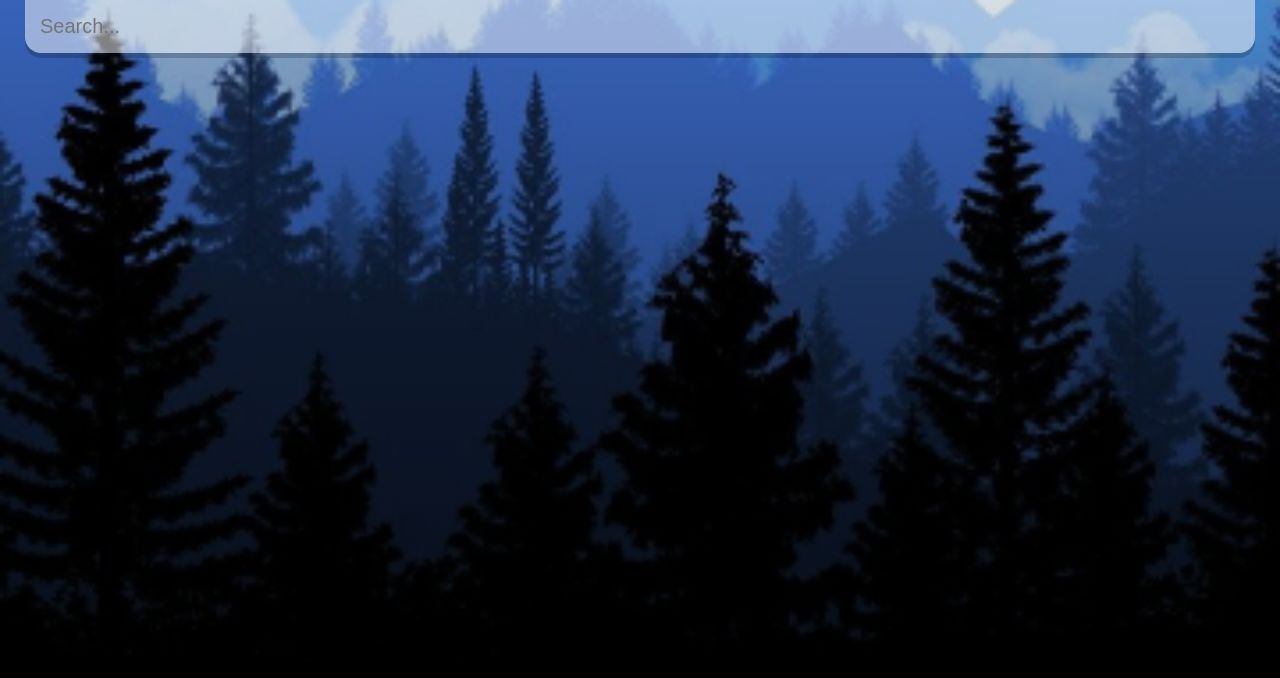
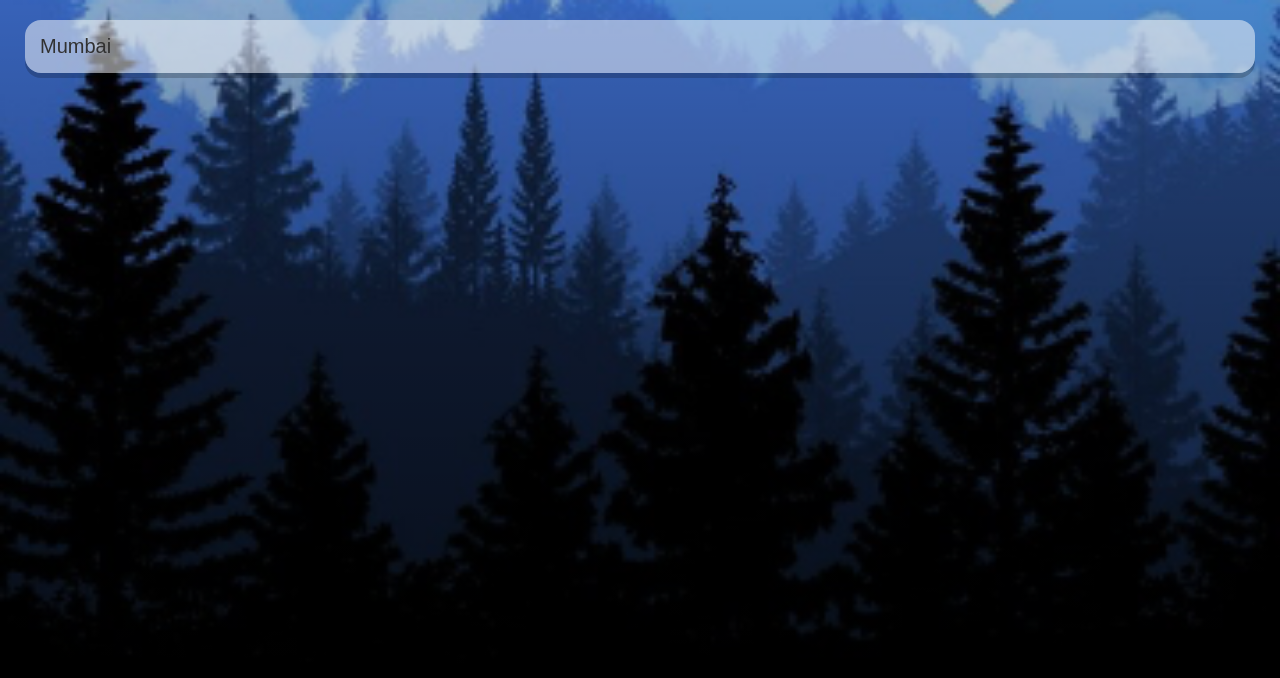
Before and after one commit to roshanchilap/weather-app, a React (Create React App) app: page / in a window 1280 px wide. Shown: the top 678 px of the page. Built offline with nearby package versions, Linux system fonts and the light colour scheme.

Commit message:
deploy my react app to github pages

```diff
--- a/src/App.js
+++ b/src/App.js
@@ -5,7 +5,7 @@ const api = {
 };
 
 function App() {
-  const [query, setQuery] = useState("");
+  const [query, setQuery] = useState("Mumbai");
   const [weather, setWeather] = useState({});
   const key = process.env.REACT_APP_API_KEY;
   const search = (evt) => {
@@ -68,7 +68,7 @@ function App() {
           <input
             type="text"
             className="search-bar"
-            placeholder="Search..."
+            placeholder="Weather in your city..."
             onChange={(e) => setQuery(e.target.value)}
             value={query}
             onKeyPress={search}
--- a/src/index.css
+++ b/src/index.css
@@ -35,14 +35,15 @@ main {
   display: block;
   width: 100%;
   padding: 15px;
-
+  position: relative;
+  top: 20px;
   appearance: none;
   background: none;
   border: none;
   outline: none;
 
   background-color: rgba(255, 255, 255, 0.5);
-  border-radius: 0px 0px 16px 16px;
+  border-radius: 16px 16px 16px 16px;
   margin-top: -25px;
 
   box-shadow: 0px 5px rgba(0, 0, 0, 0.2);
@@ -63,6 +64,12 @@ main {
   font-weight: 500;
   text-align: center;
   text-shadow: 3px 3px rgba(50, 50, 70, 0.5);
+  position: relative;
+  top: 30px;
+}
+.date {
+  position: relative;
+  top: 30px;
 }
 
 .location-box .date {
@@ -76,6 +83,8 @@ main {
 
 .weather-box {
   text-align: center;
+  position: relative;
+  top: 20px;
 }
 
 .weather-box .temp {
```
